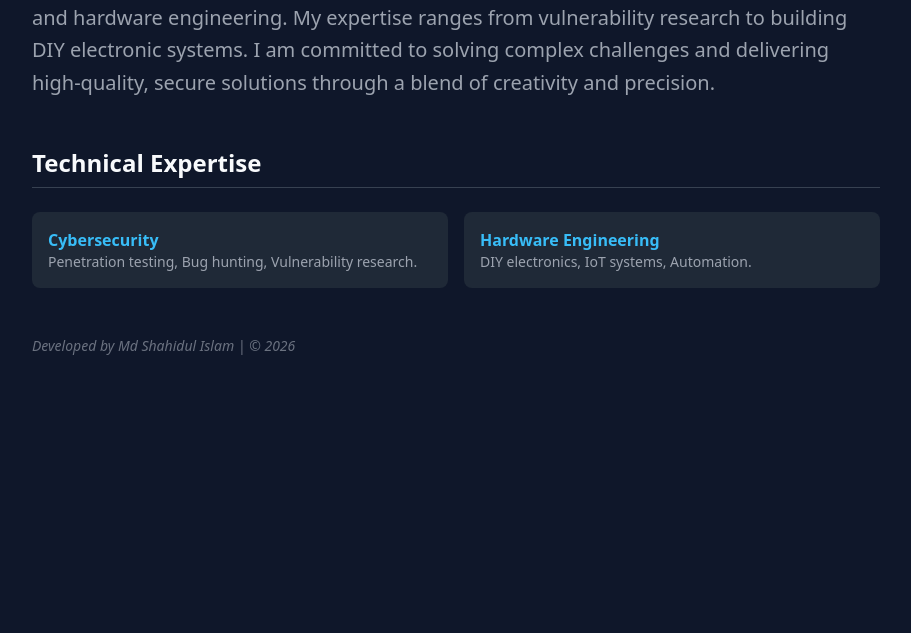
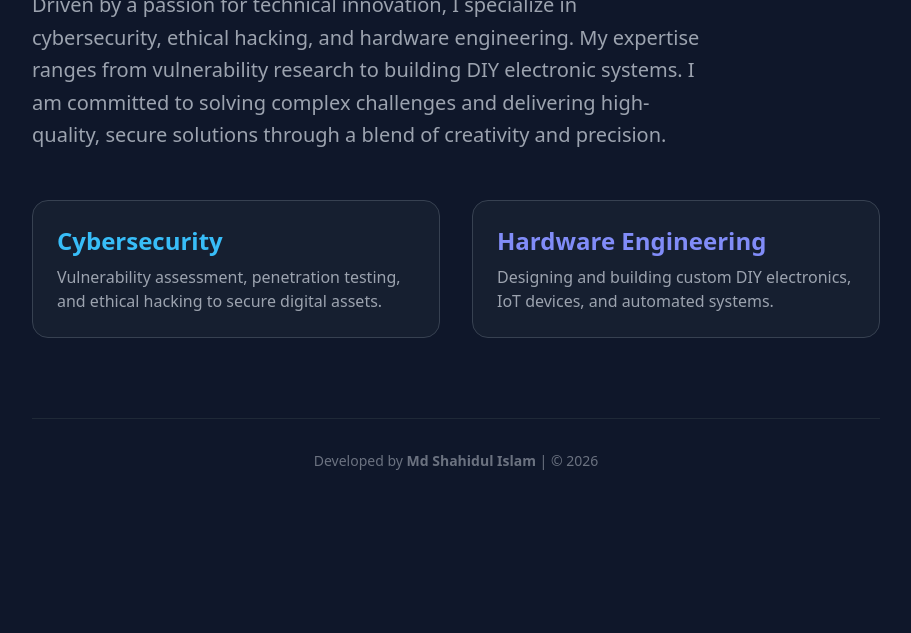
Before and after one commit to SHAHIDUL2544113/md-shahidul-islam.github.io, a plain HTML site: page index.html in a window 1280 px wide. Shown: the part 167-800 px from the top of the page, without its empty margins (184-1095 px from the left). Drawn offline with nearby package versions, Linux system fonts and the light colour scheme.

Commit message:
index.html

```diff
--- a/index.html
+++ b/index.html
@@ -12,29 +12,26 @@
 </head>
 <body class="font-sans">
     <div class="max-w-4xl mx-auto px-6 py-20">
-        <header class="mb-12">
-            <h1 class="text-4xl font-bold mb-4">I'm <span class="gradient-text">Md Shahidul Islam</span></h1>
-            <p class="text-xl leading-relaxed text-gray-400">
+        <header class="mb-12 text-center md:text-left">
+            <h1 class="text-5xl font-extrabold mb-4">I'm <span class="gradient-text text-6xl">Md Shahidul Islam</span></h1>
+            <p class="text-xl leading-relaxed text-gray-400 max-w-2xl">
                 Driven by a passion for technical innovation, I specialize in cybersecurity, ethical hacking, and hardware engineering. My expertise ranges from vulnerability research to building DIY electronic systems. I am committed to solving complex challenges and delivering high-quality, secure solutions through a blend of creativity and precision.
             </p>
         </header>
 
-        <section class="mb-12">
-            <h2 class="text-2xl font-semibold mb-6 border-b border-gray-700 pb-2">Technical Expertise</h2>
-            <div class="grid grid-cols-1 md:grid-cols-2 gap-4">
-                <div class="bg-gray-800 p-4 rounded-lg">
-                    <h3 class="font-bold text-sky-400">Cybersecurity</h3>
-                    <p class="text-sm text-gray-400">Penetration testing, Bug hunting, Vulnerability research.</p>
-                </div>
-                <div class="bg-gray-800 p-4 rounded-lg">
-                    <h3 class="font-bold text-sky-400">Hardware Engineering</h3>
-                    <p class="text-sm text-gray-400">DIY electronics, IoT systems, Automation.</p>
-                </div>
+        <div class="grid grid-cols-1 md:grid-cols-2 gap-8 mb-12">
+            <div class="bg-gray-800/50 p-6 rounded-2xl border border-gray-700 hover:border-sky-500 transition">
+                <h3 class="font-bold text-2xl text-sky-400 mb-2">Cybersecurity</h3>
+                <p class="text-gray-400">Vulnerability assessment, penetration testing, and ethical hacking to secure digital assets.</p>
             </div>
-        </section>
+            <div class="bg-gray-800/50 p-6 rounded-2xl border border-gray-700 hover:border-indigo-500 transition">
+                <h3 class="font-bold text-2xl text-indigo-400 mb-2">Hardware Engineering</h3>
+                <p class="text-gray-400">Designing and building custom DIY electronics, IoT devices, and automated systems.</p>
+            </div>
+        </div>
 
-        <footer class="text-gray-500 text-sm italic">
-            Developed by Md Shahidul Islam | © 2026
+        <footer class="mt-20 pt-8 border-t border-gray-800 text-center text-gray-500 text-sm">
+            Developed by <strong>Md Shahidul Islam</strong> | © 2026
         </footer>
     </div>
 </body>
```
